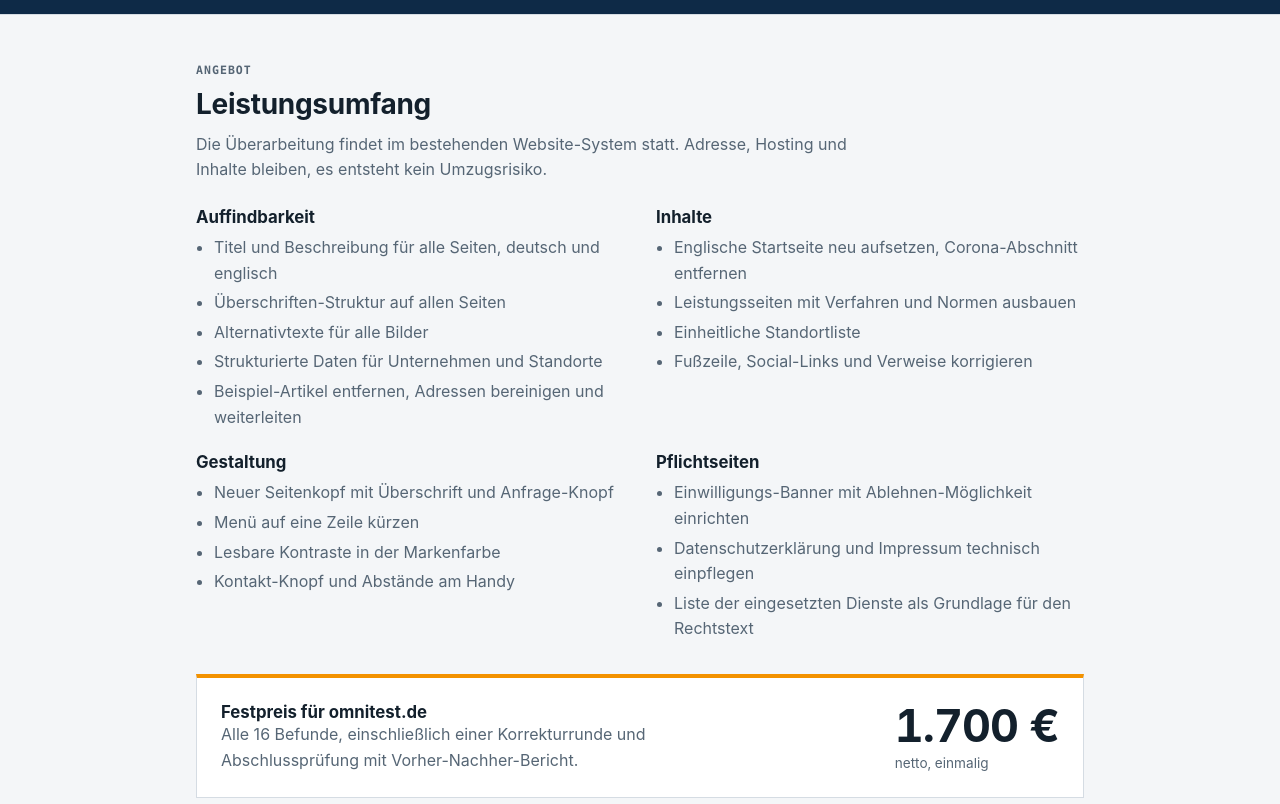
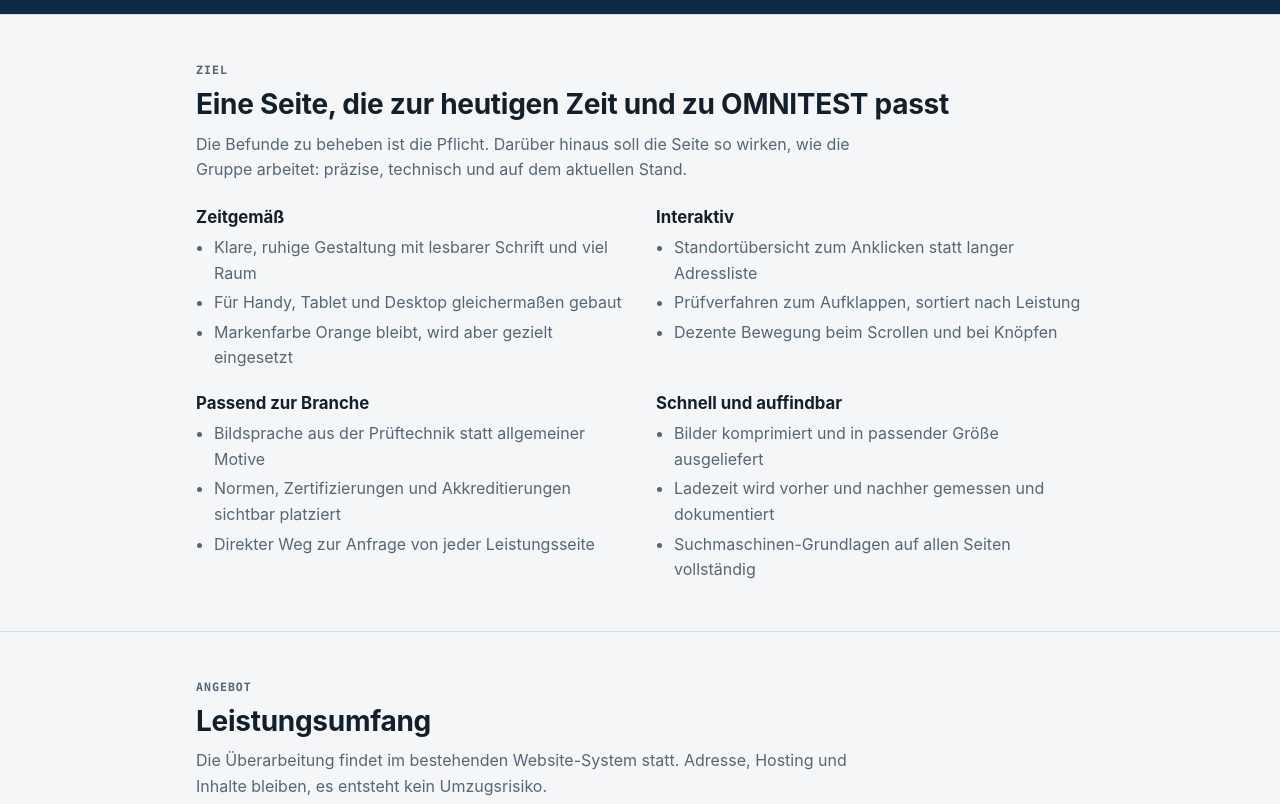
Before and after one commit to UnserVentures25/omnitest-angebot, a plain HTML site: page index.html in a window 1280 px wide. Shown: the part 5700-6504 px from the top of the page. Drawn offline with Linux system fonts and the light colour scheme.

Commit message:
Abschnitt Ziel ergänzt: zeitgemäß, interaktiv, Ladezeit und Auffindbarkeit
Co-Authored-By: Claude Fable 5.2 <noreply@anthropic.com>

```diff
--- a/index.html
+++ b/index.html
@@ -309,6 +309,34 @@ footer p + p{margin-top:8px}
 <section>
   <div class="wrap">
     <div class="sec-head">
+      <p class="label">Ziel</p>
+      <h2>Eine Seite, die zur heutigen Zeit und zu OMNITEST passt</h2>
+      <p>Die Befunde zu beheben ist die Pflicht. Darüber hinaus soll die Seite so wirken, wie die Gruppe arbeitet: präzise, technisch und auf dem aktuellen Stand.</p>
+    </div>
+    <div class="scope">
+      <div><h3>Zeitgemäß</h3><ul>
+        <li>Klare, ruhige Gestaltung mit lesbarer Schrift und viel Raum</li>
+        <li>Für Handy, Tablet und Desktop gleichermaßen gebaut</li>
+        <li>Markenfarbe Orange bleibt, wird aber gezielt eingesetzt</li></ul></div>
+      <div><h3>Interaktiv</h3><ul>
+        <li>Standortübersicht zum Anklicken statt langer Adressliste</li>
+        <li>Prüfverfahren zum Aufklappen, sortiert nach Leistung</li>
+        <li>Dezente Bewegung beim Scrollen und bei Knöpfen</li></ul></div>
+      <div><h3>Passend zur Branche</h3><ul>
+        <li>Bildsprache aus der Prüftechnik statt allgemeiner Motive</li>
+        <li>Normen, Zertifizierungen und Akkreditierungen sichtbar platziert</li>
+        <li>Direkter Weg zur Anfrage von jeder Leistungsseite</li></ul></div>
+      <div><h3>Schnell und auffindbar</h3><ul>
+        <li>Bilder komprimiert und in passender Größe ausgeliefert</li>
+        <li>Ladezeit wird vorher und nachher gemessen und dokumentiert</li>
+        <li>Suchmaschinen-Grundlagen auf allen Seiten vollständig</li></ul></div>
+    </div>
+  </div>
+</section>
+
+<section>
+  <div class="wrap">
+    <div class="sec-head">
       <p class="label">Angebot</p>
       <h2>Leistungsumfang</h2>
       <p>Die Überarbeitung findet im bestehenden Website-System statt. Adresse, Hosting und Inhalte bleiben, es entsteht kein Umzugsrisiko.</p>
@@ -329,7 +357,9 @@ footer p + p{margin-top:8px}
         <li>Neuer Seitenkopf mit Überschrift und Anfrage-Knopf</li>
         <li>Menü auf eine Zeile kürzen</li>
         <li>Lesbare Kontraste in der Markenfarbe</li>
-        <li>Kontakt-Knopf und Abstände am Handy</li></ul></div>
+        <li>Kontakt-Knopf und Abstände am Handy</li>
+        <li>Interaktive Standortübersicht und aufklappbare Prüfverfahren</li>
+        <li>Bilder für kurze Ladezeit aufbereiten</li></ul></div>
       <div><h3>Pflichtseiten</h3><ul>
         <li>Einwilligungs-Banner mit Ablehnen-Möglichkeit einrichten</li>
         <li>Datenschutzerklärung und Impressum technisch einpflegen</li>
@@ -338,7 +368,7 @@ footer p + p{margin-top:8px}
     <div class="price">
       <div>
         <h3>Festpreis für omnitest.de</h3>
-        <p>Alle 16 Befunde, einschließlich einer Korrekturrunde und Abschlussprüfung mit Vorher-Nachher-Bericht.</p>
+        <p>Alle 16 Befunde, die modernere und interaktive Gestaltung, Optimierung von Ladezeit und Auffindbarkeit, einschließlich einer Korrekturrunde und Abschlussprüfung mit Vorher-Nachher-Bericht.</p>
       </div>
       <div class="sum num">1.700 €<small>netto, einmalig</small></div>
     </div>
```
